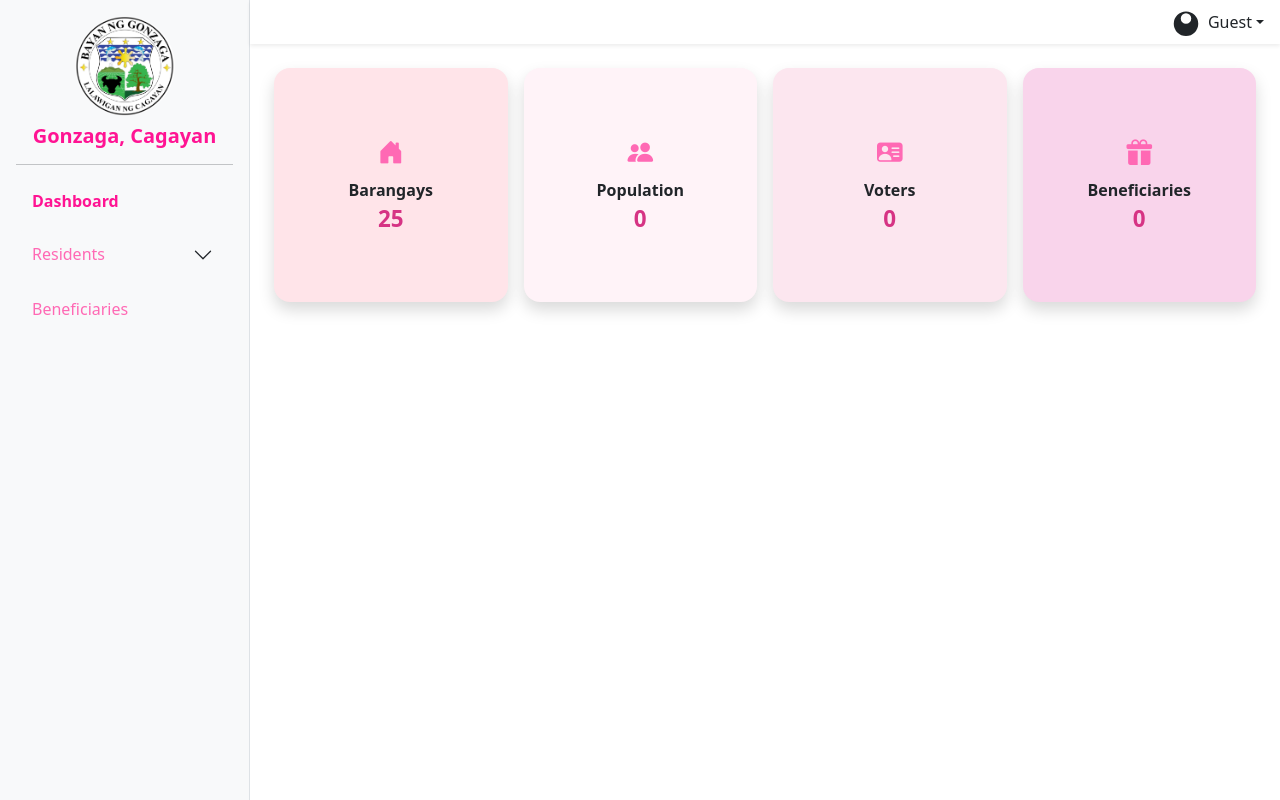
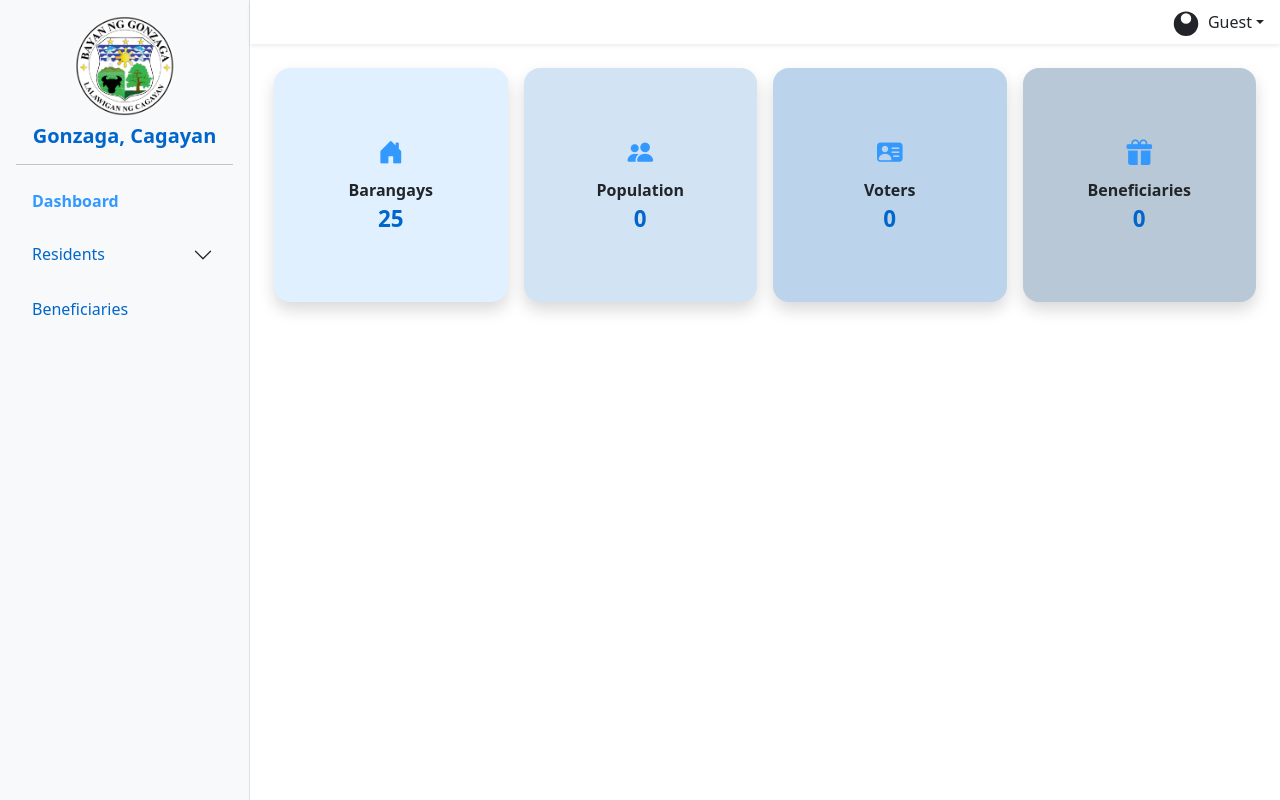
Before and after one commit to ralphmarondev/eprofile, a PHP site: page /home.php in a window 1280 px wide. Run offline with PHP 8.4, Linux system fonts and the light colour scheme; data that the repository does not hold is empty; some libraries are stand-ins or nearby versions.

Commit message:
change theme to blue

```diff
--- /dev/null
+++ b/assets/css/root.css
@@ -0,0 +1,22 @@
+:root {
+	/* Theme 1 - Blue */
+	--primary-bg: #e0f0ff;
+	--primary-border: #3399ff;
+	--primary-text: #0066cc;
+	--primary-btn: #3399ff;
+	--primary-btn-hover: #007bff;
+
+	--blue-1: #e0f0ff;
+	--blue-2:rgb(210, 227, 243);
+	--blue-3:rgb(187, 212, 235);
+	--blue-4:rgb(185, 200, 214);
+
+	/* Additional colors for other themes (optional future use) */
+	--pink-bg: #fff0f5;
+	--pink-border: #ff69b4;
+	--pink-text: #ff1493;
+
+	--green-bg: #e8f5e9;
+	--green-border: #66bb6a;
+	--green-text: #2e7d32;
+}
--- a/home.php
+++ b/home.php
@@ -11,6 +11,7 @@
   <link rel="shortcut icon" href="assets/img/logo.png" type="image/x-icon">
   <link href="https://cdn.jsdelivr.net/npm/bootstrap@5.3.0/dist/css/bootstrap.min.css" rel="stylesheet">
   <link rel="stylesheet" href="https://cdn.jsdelivr.net/npm/bootstrap-icons@1.10.5/font/bootstrap-icons.css">
+  <link rel="stylesheet" href="assets/css/root.css">
   <script src="https://cdn.jsdelivr.net/npm/bootstrap@5.3.0/dist/js/bootstrap.bundle.min.js"></script>
   <script src="https://cdn.jsdelivr.net/npm/qrcode@1.5.1/build/qrcode.min.js"></script>
   <style>
@@ -46,37 +47,29 @@
     }
 
     .step-title {
-      color: #ff1493;
+      color: var(--primary-text);
       font-weight: bold;
     }
 
     .nav-link,
     .accordion-button {
-      color: #ff69b4 !important;
+      color: var(--primary-text) !important;
     }
 
     .nav-link.active,
     .accordion-button:not(.collapsed) {
-      color: #ff1493 !important;
+      color: var(--primary-border) !important;
       font-weight: bold;
     }
 
     .nav-link:hover,
     .accordion-button:hover {
-      color: #ff4da6 !important;
+      color: var(--primary-btn-hover) !important;
     }
 
     .dropdown-menu .dropdown-item:hover {
       background-color: #ffe4f0;
-      color: #ff1493;
-    }
-
-    .text-pink {
-      color: #ff69b4 !important;
-    }
-
-    .text-pink:hover {
-      color: #ff4da6 !important;
+      color: var(--primary-btn-hover);
     }
   </style>
 </head>
--- a/pages/dashboard.php
+++ b/pages/dashboard.php
@@ -3,7 +3,7 @@
 <style>
 	.stat-card {
 		aspect-ratio: 1 / 1;
-		background-color: #ffe4e9;
+		background-color: var(--primary-bg);
 		padding: 10px;
 		font-size: 0.9rem;
 		transition: transform 0.2s ease;
@@ -15,7 +15,7 @@
 
 	.stat-icon {
 		font-size: 1.6rem;
-		color: #ff69b4;
+		color: var(--primary-border);
 	}
 
 	.stat-title {
@@ -27,13 +27,13 @@
 	.stat-value {
 		font-size: 1.4rem;
 		font-weight: bold;
-		color: #d63384;
+		color: var(--primary-text);
 	}
 </style>
 
 <div class="row mb-4 g-3">
 	<div class="col-6 col-md-3">
-		<div class="card text-center border-0 shadow rounded-4 stat-card" style="background-color: #ffe4e9;">
+		<div class="card text-center border-0 shadow rounded-4 stat-card" style="background-color:var(--blue-1);">
 			<div class="card-body d-flex flex-column align-items-center justify-content-center">
 				<i class="bi bi-house-door-fill stat-icon"></i>
 				<div class="stat-title">Barangays</div>
@@ -42,7 +42,7 @@
 		</div>
 	</div>
 	<div class="col-6 col-md-3">
-		<div class="card text-center border-0 shadow rounded-4 stat-card" style="background-color: #fff3f8;">
+		<div class="card text-center border-0 shadow rounded-4 stat-card" style="background-color: var(--blue-2);">
 			<div class="card-body d-flex flex-column align-items-center justify-content-center">
 				<i class="bi bi-people-fill stat-icon"></i>
 				<div class="stat-title">Population</div>
@@ -51,7 +51,7 @@
 		</div>
 	</div>
 	<div class="col-6 col-md-3">
-		<div class="card text-center border-0 shadow rounded-4 stat-card" style="background-color: #fce6ef;">
+		<div class="card text-center border-0 shadow rounded-4 stat-card" style="background-color: var(--blue-3);">
 			<div class="card-body d-flex flex-column align-items-center justify-content-center">
 				<i class="bi bi-person-vcard-fill stat-icon"></i>
 				<div class="stat-title">Voters</div>
@@ -60,7 +60,7 @@
 		</div>
 	</div>
 	<div class="col-6 col-md-3">
-		<div class="card text-center border-0 shadow rounded-4 stat-card" style="background-color: #f9d4eb;">
+		<div class="card text-center border-0 shadow rounded-4 stat-card" style="background-color: var(--blue-4);">
 			<div class="card-body d-flex flex-column align-items-center justify-content-center">
 				<i class="bi bi-gift-fill stat-icon"></i>
 				<div class="stat-title">Beneficiaries</div>
--- a/pages/new-resident.php
+++ b/pages/new-resident.php
@@ -264,16 +264,16 @@
 	}
 
 	.btn-pink {
-		background-color: #ff69b4;
+		background-color: var(--primary-border);
 		color: white;
 	}
 
 	.btn-pink:hover {
-		background-color: #ff4da6;
+		background-color: var(--primary-text);
 	}
 
 	.step-title {
-		color: #ff1493;
+		color: var(--primary-text);
 		font-weight: bold;
 	}
 </style>
```
Also changed, not shown: index.php (+24 -12 lines), pages/beneficiaries.php (+10 -10 lines), pages/resident-list.php (+7 -7 lines), pages/update-resident.php (+6 -4 lines), register.php (+23 -13 lines).
